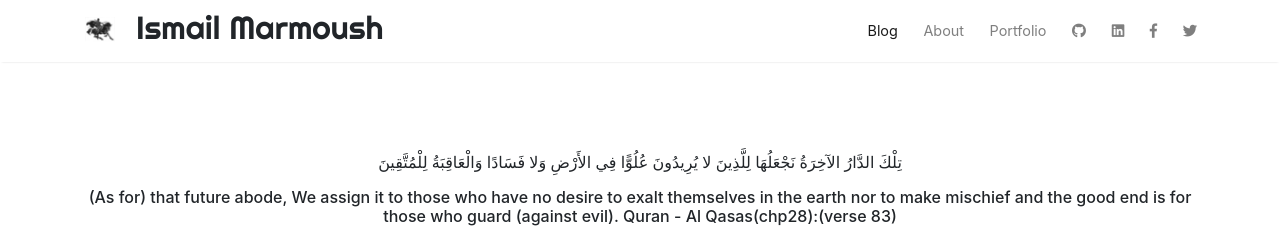
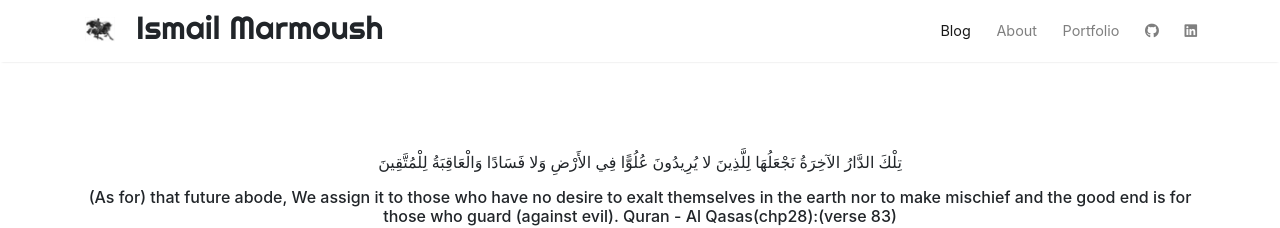
Before and after one commit to IsmailMarmoush/ismailmarmoush.github.io, a Jekyll site: the page built from index.html, in a window 1280 px wide. Shown: the top 228 px of the page. Built offline with Jekyll 4.4.1, drawn with Linux system fonts in a browser that asks for light colours; nearby versions of some CDN libraries; the list of posts is cut into pages by our own code; comment, search, counter and statistics services are not loaded.

Commit message:
remove twitter and facebook

```diff
--- a/_config.yml
+++ b/_config.yml
@@ -16,7 +16,6 @@
     gravatar: "6a49fda271da86e318adb6ab42df344b"
     email: ismail@marmoush.com
     web: https://marmoush.com
-    twitter: https://twitter.com/ismailmarmoush
     linkedin: https://www.linkedin.com/in/ismailmarmoush/
     description: ""
 
--- a/_layouts/default.html
+++ b/_layouts/default.html
@@ -119,16 +119,6 @@
                             class="fab fa-linkedin"></i></a>
                 </li>
 
-                <li class="nav-item">
-                    <a target="_blank" class="nav-link" href="https://www.facebook.com/marmoush/"><i
-                            class="fab fa-facebook-f"></i></a>
-                </li>
-
-                <li class="nav-item">
-                    <a target="_blank" class="nav-link" href="https://twitter.com/ismailmarmoush"><i
-                            class="fab fa-twitter"></i></a>
-                </li>
-
             </ul>
 
             <!-- End Menu -->
```
